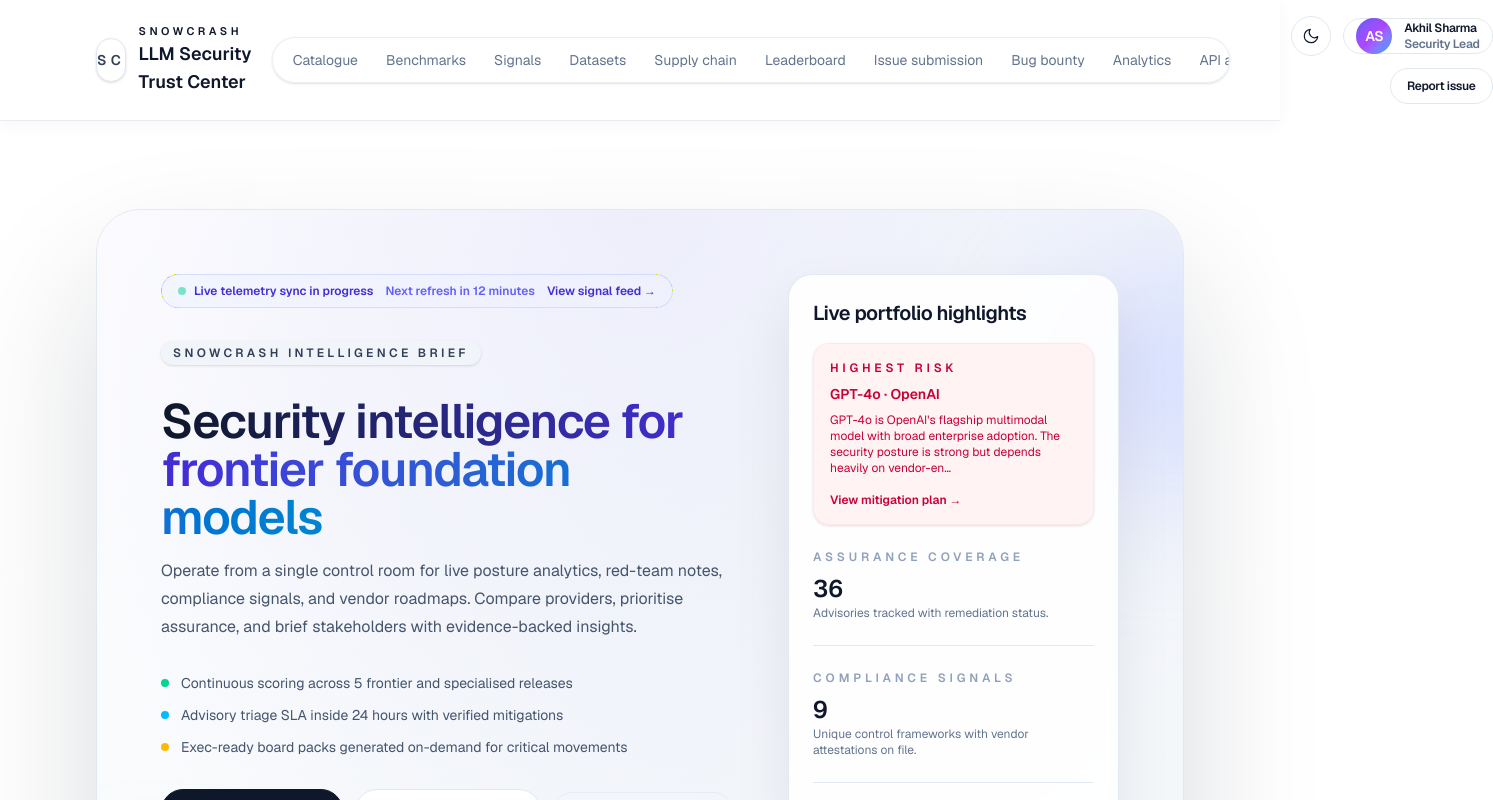
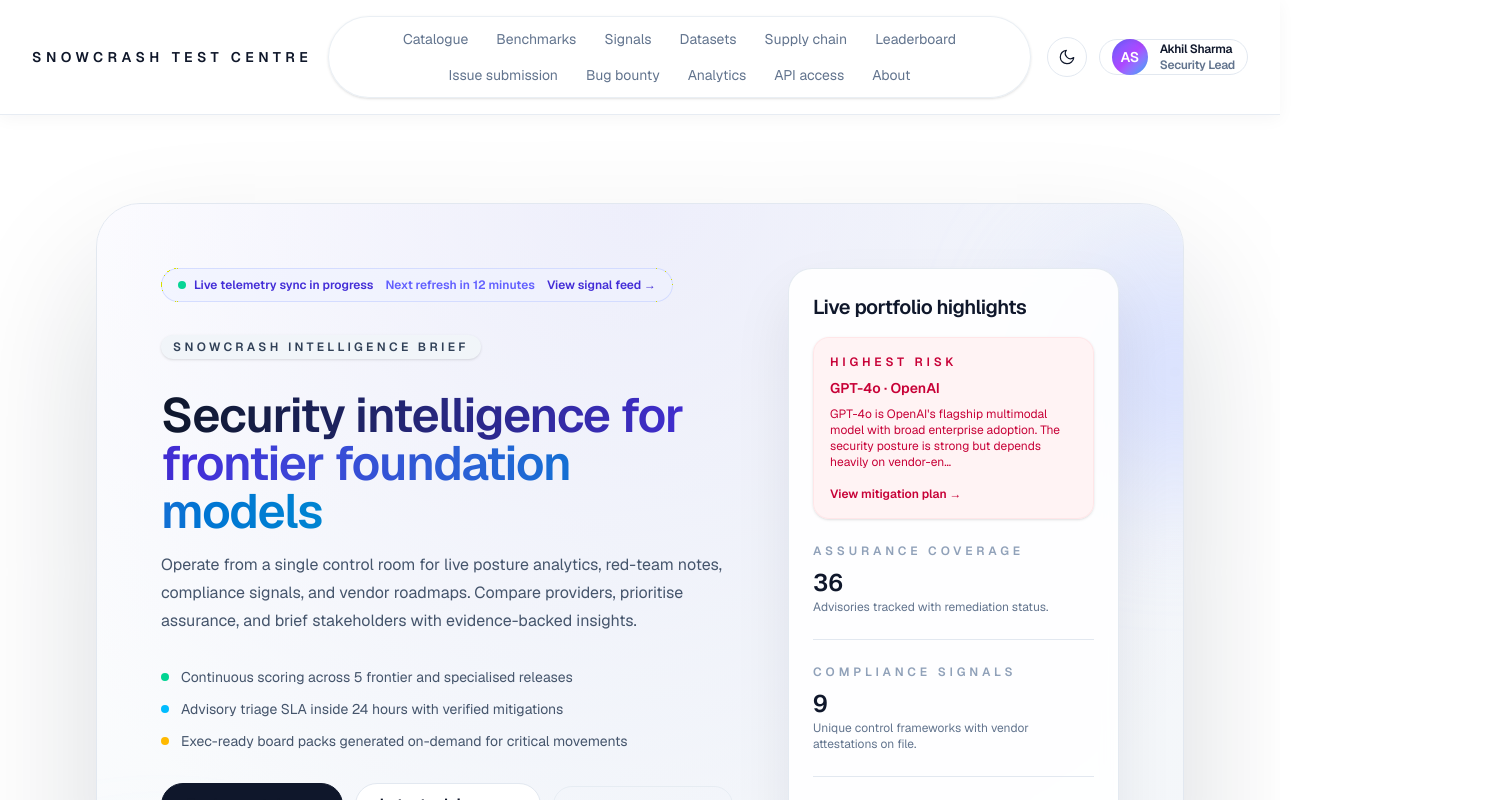
Before and after one commit to AkhilSharma90/SnowCrash-Platform, a Next.js app: page / in a window 1280 px wide. Shown: the top 800 px of the page, 1493 px wide, since content can reach past the window. Built offline with nearby package versions, Linux system fonts and the light colour scheme.

Commit message:
separated tabs, condensed main menu, organized

```diff
--- a/src/app/layout.tsx
+++ b/src/app/layout.tsx
@@ -2,7 +2,6 @@ import type { Metadata } from "next";
 import { Geist, Geist_Mono } from "next/font/google";
 import { ThemeProvider } from "@/components/theme-provider";
 import { ThemeToggle } from "@/components/theme-toggle";
-import { Button } from "@/components/ui/button";
 import { ProfileMenu } from "@/components/profile-menu";
 import Link from "next/link";
 import "./globals.css";
@@ -29,17 +28,17 @@ export const metadata: Metadata = {
 };
 
 const PRIMARY_NAV = [
-  { label: "Catalogue", href: "/#catalogue" },
-  { label: "Benchmarks", href: "/#benchmark" },
-  { label: "Signals", href: "/#signals" },
-  { label: "Datasets", href: "/#datasets" },
-  { label: "Supply chain", href: "/#supply-chain" },
-  { label: "Leaderboard", href: "/#leaderboard" },
-  { label: "Issue submission", href: "/#issue-submission" },
-  { label: "Bug bounty", href: "/#bug-bounty" },
-  { label: "Analytics", href: "/#analytics" },
-  { label: "API access", href: "/#api-access" },
-  { label: "About", href: "/#about" },
+  { label: "Catalogue", href: "/catalogue" },
+  { label: "Benchmarks", href: "/benchmarks" },
+  { label: "Signals", href: "/signals" },
+  { label: "Datasets", href: "/datasets" },
+  { label: "Supply chain", href: "/supply-chain" },
+  { label: "Leaderboard", href: "/leaderboard" },
+  { label: "Issue submission", href: "/issue-submission" },
+  { label: "Bug bounty", href: "/bug-bounty" },
+  { label: "Analytics", href: "/analytics" },
+  { label: "API access", href: "/api-access" },
+  { label: "About", href: "/about" },
 ];
 
 export default function RootLayout({
@@ -52,18 +51,14 @@ export default function RootLayout({
       <body className={`${geistSans.variable} ${geistMono.variable} flex min-h-screen flex-col bg-[var(--background)] text-[var(--foreground)] antialiased`}>
         <ThemeProvider>
           <header className="border-b border-slate-200/80 bg-white/90 py-4 shadow-[0_4px_16px_rgba(15,23,42,0.04)] backdrop-blur dark:border-slate-900/60 dark:bg-slate-950/70">
-            <div className="mx-auto flex w-full max-w-6xl flex-col gap-4 px-4 sm:flex-row sm:items-center sm:justify-between sm:px-6 lg:px-8">
-              <Link href="/" className="flex items-center gap-3 text-sm text-slate-500 transition hover:text-slate-900 dark:text-slate-400 dark:hover:text-slate-100">
-                <span className="flex h-11 w-11 items-center justify-center rounded-2xl border border-slate-200 bg-white text-sm font-semibold uppercase tracking-[0.32em] text-slate-700 shadow-sm dark:border-slate-900 dark:bg-slate-950 dark:text-slate-200">
-                  SC
-                </span>
-                <div>
-                  <p className="text-[11px] font-semibold uppercase tracking-[0.32em]">Snowcrash</p>
-                  <p className="text-lg font-semibold text-slate-900 dark:text-white">LLM Security Trust Center</p>
-                </div>
+            <div className="mx-auto grid w-full max-w-7xl gap-4 px-4 sm:grid-cols-[auto_1fr_auto] sm:items-center sm:px-6 lg:px-8">
+              <Link
+                href="/"
+                className="whitespace-nowrap text-sm font-semibold uppercase tracking-[0.32em] text-slate-600 transition hover:text-slate-900 dark:text-slate-400 dark:hover:text-slate-100"
+              >
+                snowcrash test centre
               </Link>
-              <div className="flex w-full flex-col items-stretch gap-3 sm:w-auto sm:flex-row sm:items-center sm:justify-end sm:gap-4">
-                <nav className="flex w-full items-center gap-1 overflow-x-auto rounded-full border border-slate-200/70 bg-white/70 px-2 py-1.5 text-sm text-slate-500 shadow-sm dark:border-slate-800/60 dark:bg-slate-950/40 dark:text-slate-400">
+              <nav className="flex w-full flex-wrap items-center justify-start gap-1 rounded-full border border-slate-200/70 bg-white/70 px-2 py-1.5 text-sm text-slate-500 shadow-sm dark:border-slate-800/60 dark:bg-slate-950/40 dark:text-slate-400 sm:justify-center">
                 {PRIMARY_NAV.map((item) => (
                   <Link
                     key={item.label}
@@ -74,13 +69,9 @@ export default function RootLayout({
                   </Link>
                 ))}
               </nav>
-                <div className="flex flex-wrap items-center justify-end gap-3">
+              <div className="flex items-center justify-end gap-3">
                 <ThemeToggle />
                 <ProfileMenu />
-                  <Button variant="outline" size="sm" className="rounded-full border-slate-200 px-4 text-xs dark:border-slate-800" asChild>
-                    <Link href="mailto:security@snowcrash.ai">Report issue</Link>
-                  </Button>
-                </div>
               </div>
             </div>
           </header>
--- a/src/app/page.tsx
+++ b/src/app/page.tsx
@@ -1,5 +1,4 @@
 import type { Metadata } from "next";
-import { ModelExplorer } from "@/components/model-explorer";
 import { MODEL_DATA } from "@/data/models";
 import { Button } from "@/components/ui/button";
 import { Badge } from "@/components/ui/badge";
@@ -50,7 +49,7 @@ export default function Home() {
                 Live telemetry sync in progress
               </span>
               <span className="hidden text-indigo-500 sm:inline dark:text-indigo-200/80">Next refresh in 12 minutes</span>
-              <Link href="#signals" className="inline-flex items-center gap-1 text-indigo-600 underline-offset-4 hover:underline dark:text-indigo-200">
+              <Link href="/signals" className="inline-flex items-center gap-1 text-indigo-600 underline-offset-4 hover:underline dark:text-indigo-200">
                 View signal feed →
               </Link>
             </div>
@@ -83,7 +82,7 @@ export default function Home() {
             </div>
             <div className="flex flex-wrap items-center gap-3">
               <Button size="lg" className="rounded-full px-6" asChild>
-                <Link href="#catalogue">Explore catalogue</Link>
+                <Link href="/catalogue">Explore catalogue</Link>
               </Button>
               <Button
                 variant="outline"
@@ -96,7 +95,7 @@ export default function Home() {
                 </Link>
               </Button>
               <Link
-                href="#analytics"
+                href="/analytics"
                 className="flex items-center gap-2 rounded-full border border-slate-200/70 px-4 py-2 text-sm font-semibold text-slate-600 underline-offset-4 hover:underline dark:border-slate-800/60 dark:text-slate-300"
               >
                 Download board pack
@@ -240,8 +239,6 @@ export default function Home() {
           ))}
         </div>
       </section>
-
-      <ModelExplorer />
     </main>
   );
 }
```
Lines whose indentation alone changed are shown as unchanged.
